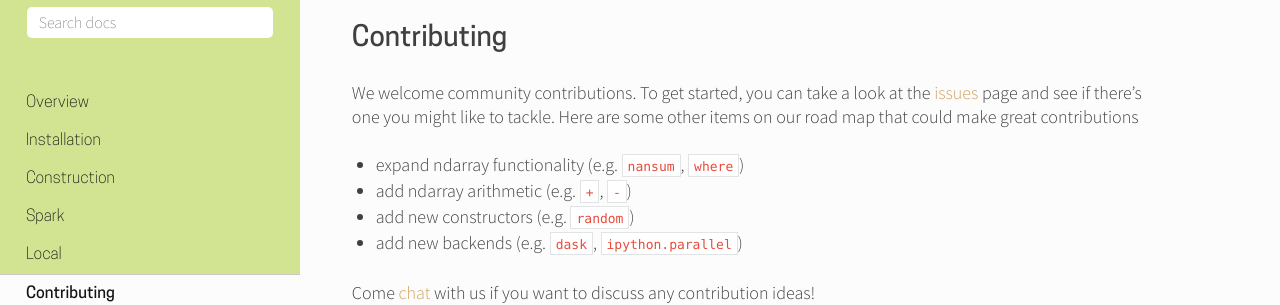
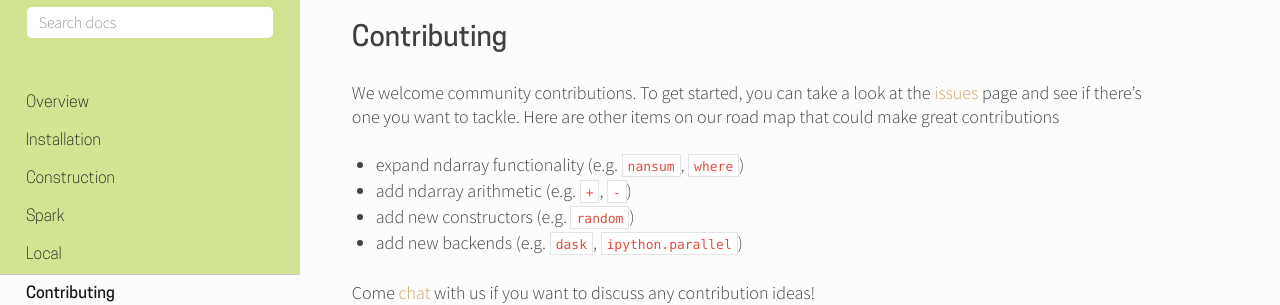
Before and after one commit to bolt-project/bolt, a Sphinx documentation site: the page built from docs/source/contributing.rst, in a window 1280 px wide. Shown: the part 175-480 px from the top of the page. Built offline with Sphinx 7.4.7 and the Read the Docs theme 2.0.0, drawn with Linux system fonts in a browser that asks for light colours; pages that are not in the unit, such as notebooks, are missing from menus.

Commit message:
Wording tweak

```diff
--- a/docs/source/contributing.rst
+++ b/docs/source/contributing.rst
@@ -1,7 +1,7 @@
 Contributing
 ============
 
-We welcome community contributions. To get started, you can take a look at the issues_ page and see if there's one you might like to tackle. Here are some other items on our road map that could make great contributions
+We welcome community contributions. To get started, you can take a look at the issues_ page and see if there's one you want to tackle. Here are other items on our road map that could make great contributions
 
 - expand ndarray functionality (e.g. ``nansum``, ``where``)
 - add ndarray arithmetic (e.g. ``+``, ``-``)
```
